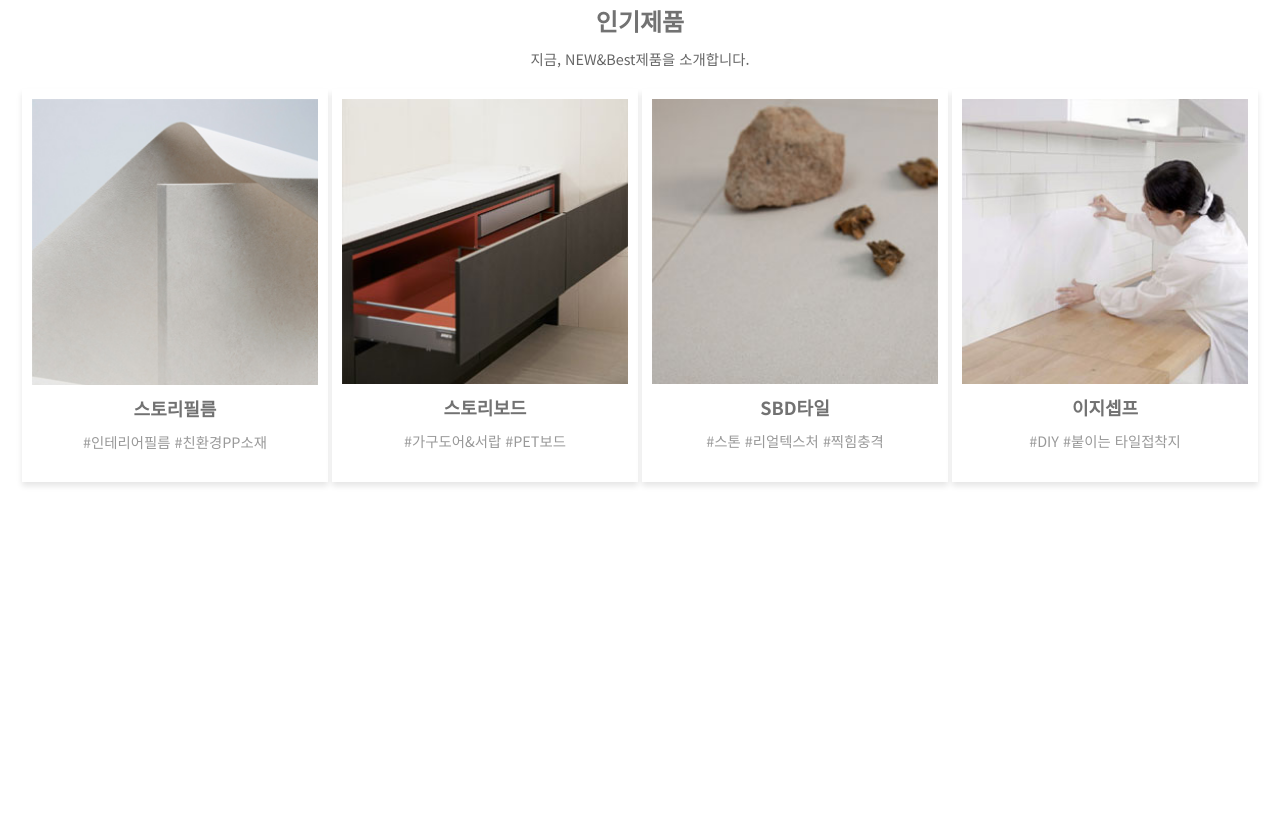
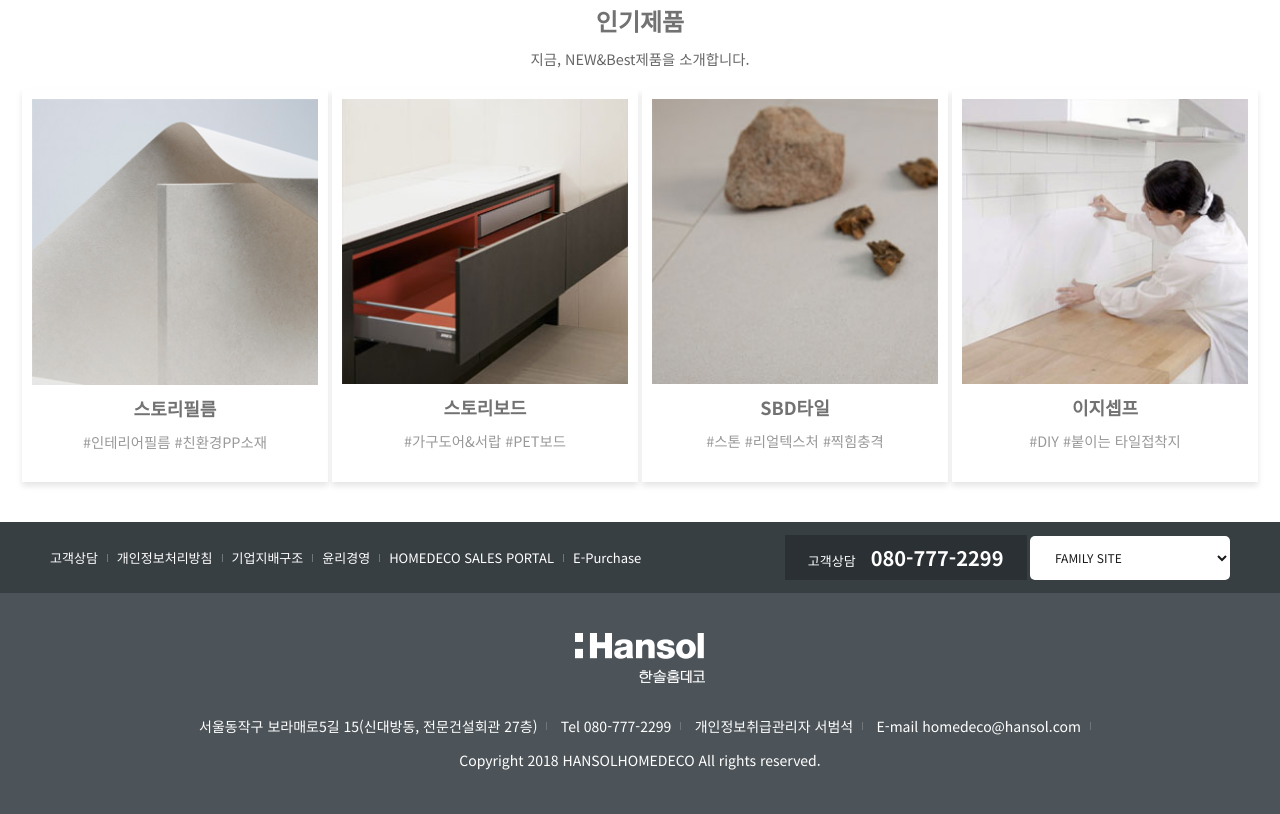
Before and after one commit to JuMoth/hansolhomedecoClone, a plain HTML site: page index.html in a window 1280 px wide. Shown: the part 1594-2408 px from the top of the page. Before the commit the page ends 2116 px from the top, so only its background shows below. Drawn offline with Linux system fonts and the light colour scheme.

Commit message:
feat: add footer

```diff
--- a/css/index.css
+++ b/css/index.css
@@ -9,11 +9,13 @@ header {
     height: 81px;
     text-align: center;
 }
+
 header h1 {
     position: absolute;
     left: 50px;
     top: 20px;
 }
+
 header h1 a {
     display: block;
     width: 100px;
@@ -22,9 +24,11 @@ header h1 a {
     background: url(../images/sp_com_lasola.png) no-repeat;
     background-size: contain;
 }
+
 header .lnb li {
     display: inline-block;
 }
+
 header .lnb li a {
     position: relative;
     display: block;
@@ -34,13 +38,16 @@ header .lnb li a {
     color: #333;
     line-height: 81px;
 }
+
 header .lnb li a:hover {
     color: #2d5b79;
     font-weight: bold;
 }
+
 header .lnb li a span {
     position: relative;
 }
+
 header .lnb li a:hover span::after {
     content: "";
     display: block;
@@ -51,15 +58,18 @@ header .lnb li a:hover span::after {
     height: 1px;
     background: #2d5b79;
 }
+
 header .spot {
     position: absolute;
     right: 50px;
     top: 0;
 }
+
 header .spot li {
     position: relative;
     float: left;
 }
+
 header .spot li::after {
     content: "";
     position: absolute;
@@ -70,15 +80,18 @@ header .spot li::after {
     background: #ccc;
     transform: translateY(-50%);
 }
+
 header .spot li:first-child::after {
     display: none;
 }
+
 header .spot li a {
     display: block;
     height: 81px;
     padding: 0 10px;
     line-height: 81px;
 }
+
 header .spot li:last-child a {
     padding-right: 0;
 }
@@ -88,21 +101,25 @@ header .spot li:last-child a {
     position: relative;
     padding: 0 50px;
 }
-.visual .con > div {
+
+.visual .con>div {
     height: 640px;
 }
+
 .visual .con .slide {
     background: url(../images/main_visual_01.jpg) no-repeat center;
     color: #fff;
     font-size: 50px;
     line-height: 46px;
 }
+
 .visual .con .slide p {
     padding-top: 19px;
     font-size: 27px;
     font-weight: 350;
     line-height: 100%;
 }
+
 .visual .con .slide .txt {
     position: absolute;
     /* left: 180px; */
@@ -112,14 +129,17 @@ header .spot li:last-child a {
 
 /* product */
 .product a {
-    display: block; /*block 요소의 특징은 기본적으로 가로가 100% */
+    display: block;
+    /*block 요소의 특징은 기본적으로 가로가 100% */
     color: #001829;
     font-size: 15px;
 }
+
 .product a:hover {
     color: #2d5b79;
     font-weight: bold;
 }
+
 .product a::before {
     content: "";
     display: block;
@@ -128,29 +148,66 @@ header .spot li:last-child a {
     height: 52px;
     background: url(../images/sp_com.png) no-repeat;
 }
+
 .product ul {
     padding: 46px 0 41px;
     text-align: center;
 }
+
 .product li {
     display: inline-block;
     padding: 0 55px;
     text-align: center;
     font-size: 0;
 }
-.product li:nth-child(1) a::before { background-position: -3px -118px; }
-.product li:nth-child(2) a::before { background-position: -75px -118px; }
-.product li:nth-child(3) a::before { background-position: -148px -118px; }
-.product li:nth-child(4) a::before { background-position: -219px -118px; }
-.product li:nth-child(5) a::before { background-position: -292px -118px; }
-.product li:nth-child(6) a::before { background-position: -364px -118px; }
 
-.product li:nth-child(1) a:hover::before { background-position: -3px -184px; }
-.product li:nth-child(2) a:hover::before { background-position: -75px -184px; }
-.product li:nth-child(3) a:hover::before { background-position: -148px -184px; }
-.product li:nth-child(4) a:hover::before { background-position: -219px -184px; }
-.product li:nth-child(5) a:hover::before { background-position: -292px -184px; }
-.product li:nth-child(6) a:hover::before { background-position: -364px -184px; }
+.product li:nth-child(1) a::before {
+    background-position: -3px -118px;
+}
+
+.product li:nth-child(2) a::before {
+    background-position: -75px -118px;
+}
+
+.product li:nth-child(3) a::before {
+    background-position: -148px -118px;
+}
+
+.product li:nth-child(4) a::before {
+    background-position: -219px -118px;
+}
+
+.product li:nth-child(5) a::before {
+    background-position: -292px -118px;
+}
+
+.product li:nth-child(6) a::before {
+    background-position: -364px -118px;
+}
+
+.product li:nth-child(1) a:hover::before {
+    background-position: -3px -184px;
+}
+
+.product li:nth-child(2) a:hover::before {
+    background-position: -75px -184px;
+}
+
+.product li:nth-child(3) a:hover::before {
+    background-position: -148px -184px;
+}
+
+.product li:nth-child(4) a:hover::before {
+    background-position: -219px -184px;
+}
+
+.product li:nth-child(5) a:hover::before {
+    background-position: -292px -184px;
+}
+
+.product li:nth-child(6) a:hover::before {
+    background-position: -364px -184px;
+}
 
 /* magazine */
 .magazine {
@@ -159,6 +216,7 @@ header .spot li:last-child a {
     height: 670px;
     background: #dfd9d1;
 }
+
 .magazine h2 {
     padding: 50px 0 16px;
     font-size: 28px;
@@ -166,13 +224,15 @@ header .spot li:last-child a {
     text-align: center;
     line-height: 100%;
 }
+
 .magazine p {
     text-align: center;
     font-size: 14px;
     color: #3a3b36;
     line-height: 100%;
 }
-.magazine .slide_box > div {
+
+.magazine .slide_box>div {
     position: absolute;
     left: 50%;
     top: 150px;
@@ -180,12 +240,15 @@ header .spot li:last-child a {
     width: 1180px;
     height: 430px;
 }
-.magazine .slide_box > div:nth-child(1) {
+
+.magazine .slide_box>div:nth-child(1) {
     margin-left: -1280px;
 }
-.magazine .slide_box > div:nth-child(3) {
+
+.magazine .slide_box>div:nth-child(3) {
     margin-left: 1280px;
 }
+
 .magazine .slide_box .left {
     overflow: hidden;
     position: relative;
@@ -193,9 +256,11 @@ header .spot li:last-child a {
     width: 800px;
     height: 430px;
 }
+
 .magazine .slide_box .left img {
     width: 100%;
 }
+
 .magazine .slide_box .left div {
     position: absolute;
     right: 0;
@@ -206,14 +271,17 @@ header .spot li:last-child a {
     /* background: rgba(0, 0, 0, 0.5); */
     box-sizing: border-box;
 }
+
 .magazine .slide_box .left div h3 {
     color: #fff;
     font-size: 20px;
     line-height: 32px;
 }
+
 .magazine .slide_box .left div h3 span {
     display: block;
 }
+
 .magazine .slide_box .left div p {
     padding: 9px 0 0;
     font-size: 16px;
@@ -221,6 +289,7 @@ header .spot li:last-child a {
     text-align: left;
     line-height: 24px;
 }
+
 .magazine .slide_box .left div a {
     position: absolute;
     right: 20px;
@@ -235,6 +304,7 @@ header .spot li:last-child a {
     text-align: center;
     line-height: 45px;
 }
+
 .magazine .slide_box .right {
     float: right;
     padding: 20px 20px 0;
@@ -243,13 +313,16 @@ header .spot li:last-child a {
     background: #fff;
     box-sizing: border-box;
 }
+
 .magazine .slide_box .right li {
     padding: 0 0 20px;
 }
+
 .magazine .slide_box .right li a {
     display: table;
     width: 100%;
 }
+
 .magazine .slide_box .right li a div {
     display: table-cell;
     position: relative;
@@ -259,6 +332,7 @@ header .spot li:last-child a {
     color: #333;
     vertical-align: middle;
 }
+
 .magazine .slide_box .right li a img {
     position: absolute;
     left: 0;
@@ -266,18 +340,22 @@ header .spot li:last-child a {
     width: 90px;
     height: 90px;
 }
+
 .magazine .slide_box .right li a strong {
     display: block;
     font-size: 13px;
     color: #000;
 }
+
 .mag.azine.slide .control {
     bottom: 48px;
 }
+
 .magazine.slide .prev {
     left: 50%;
     margin: 26px 0 0 -640px;
 }
+
 .magazine.slide .next {
     right: 50%;
     margin: 26px -640px 0 0;
@@ -296,14 +374,17 @@ header .spot li:last-child a {
     background: url(../images/sp_com.png) no-repeat center;
     color: transparent;
 }
+
 .slide .prev {
     left: 82px;
     background-position: -128px -60px;
 }
+
 .slide .next {
     right: 82px;
     background-position: -158px -60px;
 }
+
 .slide .control {
     position: absolute;
     left: 0;
@@ -311,16 +392,19 @@ header .spot li:last-child a {
     width: 100%;
     text-align: center;
 }
-.slide .control > div {
+
+.slide .control>div {
     display: inline-block;
     position: relative;
     padding-right: 45px;
 }
-.slide .control > div > div {
+
+.slide .control>div>div {
     position: absolute;
     right: 0;
 }
-.slide .control > div > div a {
+
+.slide .control>div>div a {
     overflow: hidden;
     display: inline-block;
     margin: 0 0 0 7px;
@@ -329,28 +413,35 @@ header .spot li:last-child a {
     background: url(../images/sp_com.png) no-repeat center;
     opacity: 0.5;
 }
-.slide .control > div > div a.on {
+
+.slide .control>div>div a.on {
     opacity: 1;
 }
-.slide .control > div > div a.play {
+
+.slide .control>div>div a.play {
     background-position: -108px -72px;
 }
-.slide .control > div > div a.pause {
+
+.slide .control>div>div a.pause {
     background-position: -108px -60px;
 }
+
 .slide .control ul {
     display: inline-block;
     position: relative;
     top: -7px;
     font-size: 0;
 }
+
 .slide .control li {
     display: inline-block;
     padding: 0 3px;
 }
+
 .slide .control li.on a {
     background: #fff;
 }
+
 .slide .control li a {
     display: block;
     width: 50px;
@@ -358,6 +449,7 @@ header .spot li:last-child a {
     background: rgba(255, 255, 255, 0.5);
     border: none;
 }
+
 .slide .control a {
     color: transparent;
 }
@@ -415,3 +507,118 @@ header .spot li:last-child a {
     box-shadow: 0 6px 8px rgba(0, 0, 0, 0.15);
     transform: scale(1.02);
 }
+
+/* footer */
+footer .top {
+    background: #383f43;
+}
+
+footer .top>div {
+    width: 1180px;
+    margin: 0 auto;
+    padding: 13px 0;
+}
+
+footer .top>div ul {
+    float: left;
+}
+
+footer .top>div ul li {
+    float: left;
+    position: relative;
+    padding: 0 19px 0 0;
+}
+
+footer .top>div ul li:after {
+    content: "";
+    position: absolute;
+    right: 9px;
+    top: 50%;
+    margin-top: -4px;
+    width: 1px;
+    height: 8px;
+    background: #70767a;
+}
+
+footer .top>div ul li a {
+    color: #fff;
+    font-size: 13px;
+    line-height: 45px;
+}
+
+footer .top>div ul li:last-child:after {
+    display: none;
+}
+
+footer .top>div div {
+    float: right;
+}
+
+footer .top>div div p {
+    display: inline-block;
+    width: 242px;
+    height: 45px;
+    background: #2a3033;
+    color: #fff;
+    text-align: center;
+    line-height: 45px;
+    font-size: 13px;
+}
+
+footer .top>div div p strong {
+    padding: 0 0 0 15px;
+    font-size: 20px;
+}
+
+footer .top>div div select {
+    padding: 0 0 0 21px;
+    width: 200px;
+    height: 44px;
+    color: #191919;
+    font-size: 12px;
+    box-sizing: border-box;
+    border: none;
+    vertical-align: 3px;
+}
+
+footer .btm {
+    padding: 40px 0 44px;
+    background: #4c5459;
+    text-align: center;
+}
+
+footer .btm p {
+    display: inline-block;
+    width: 131px;
+    height: 51px;
+    background: url(../images/sp_com.png) no-repeat -150px 0;
+    color: transparent;
+}
+
+footer .btm ul {
+    padding: 32px 0 14px;
+}
+
+footer .btm li {
+    display: inline-block;
+    position: relative;
+    padding: 0 10px;
+    color: #fff;
+    font-size: 14px;
+}
+
+footer .btm li:after {
+    content: "";
+    position: absolute;
+    right: 0;
+    top: 50%;
+    margin-top: -4px;
+    width: 1px;
+    height: 8px;
+    background: #70767a;
+}
+
+footer .btm address {
+    font-size: 14px;
+    color: #fff;
+}
--- a/index.html
+++ b/index.html
@@ -278,5 +278,35 @@
         </a>
       </div>
     </section>
+    <footer>
+      <div class="top">
+        <div class="clear">
+          <ul>
+          <li><a href="#a">고객상담</a></li>
+          <li><a href="#a">개인정보처리방침</a></li>
+          <li><a href="#a">기업지배구조</a></li>
+          <li><a href="#a">윤리경영</a></li>
+          <li><a href="#a">HOMEDECO SALES PORTAL</a></li>
+          <li><a href="#a">E-Purchase</a></li>
+          </ul>
+          <div>
+            <p>고객상담<strong>080-777-2299</strong></p>
+            <select>
+            <option>FAMILY SITE</option>
+            </select>
+          </div>
+        </div>
+      </div>
+      <div class="btm">
+        <p>한솔홈데코</p>
+        <ul>
+        <li>서울동작구 보라매로5길 15(신대방동, 전문건설회관 27층)</li>
+        <li>Tel 080-777-2299</li>
+        <li>개인정보취급관리자 서범석</li>
+        <li>E-mail homedeco@hansol.com</li>
+        </ul>
+        <address>Copyright 2018 HANSOLHOMEDECO All rights reserved.</address>
+      </div>
+    </footer>
   </body>
 </html>
```
